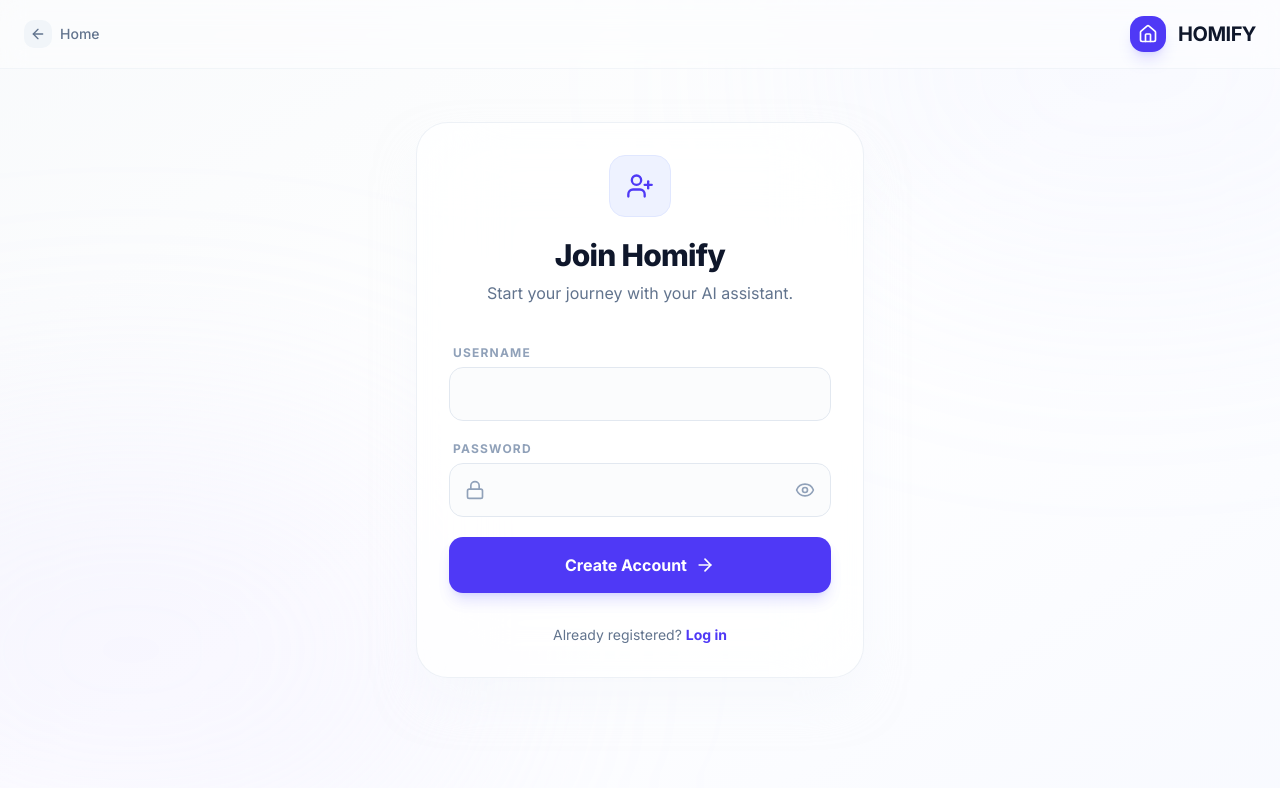
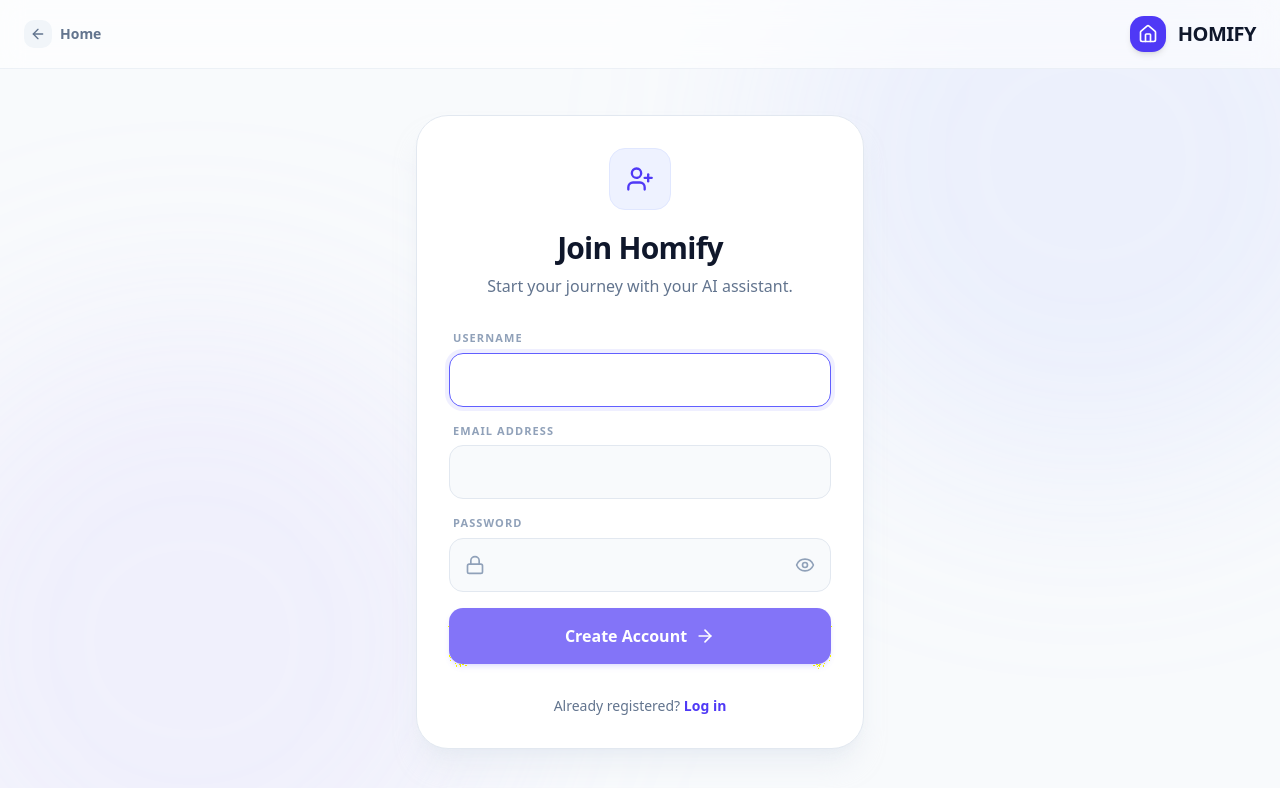
Before and after one commit to berkyalkn/proactive-home-agent, a Next.js app in the folder frontend/: page /register in a window 1280 px wide. Shown: the top 788 px of the page. Built offline with nearby package versions, Linux system fonts and the light colour scheme; no server answers.

Commit message:
feat(auth): add password strength meter and email collection
- Integrated real-time visual password strength algorithm.
- Added email input for DB consistency.
- Switched from native alerts to inline error states and added smooth exit animations.

```diff
--- a/frontend/src/app/(auth)/register/page.tsx
+++ b/frontend/src/app/(auth)/register/page.tsx
@@ -1,129 +1,187 @@
 'use client';
-import { useState } from 'react';
+import { useState, useEffect } from 'react';
 import { useRouter } from 'next/navigation';
 import api from '@/lib/api';
-import { motion } from 'framer-motion';
-import { Home, UserPlus, ArrowRight, ArrowLeft, Lock, Eye, EyeOff } from 'lucide-react';
+import { motion, AnimatePresence } from 'framer-motion';
+import { Home, UserPlus, ArrowRight, ArrowLeft, Lock, Eye, EyeOff, AlertCircle } from 'lucide-react';
 import Link from 'next/link';
 
 export default function RegisterPage() {
   const [username, setUsername] = useState('');
+  const [email, setEmail] = useState('');
   const [password, setPassword] = useState('');
   const [showPassword, setShowPassword] = useState(false);
   const [isLoading, setIsLoading] = useState(false);
+  const [error, setError] = useState<string | null>(null);
+  const [isExiting, setIsExiting] = useState(false);
+
+  const [strength, setStrength] = useState(0);
+
+  useEffect(() => {
+    let score = 0;
+    if (password.length >= 8) score += 25;
+    if (/[A-Z]/.test(password)) score += 25;
+    if (/[0-9]/.test(password)) score += 25;
+    if (/[^A-Za-z0-9]/.test(password)) score += 25;
+    setStrength(score);
+  }, [password]);
+
+  const getStrengthColor = () => {
+    if (strength === 0) return 'bg-slate-200';
+    if (strength <= 25) return 'bg-red-500';
+    if (strength <= 50) return 'bg-amber-500';
+    if (strength <= 75) return 'bg-blue-500';
+    return 'bg-emerald-500';
+  };
+
+  const getStrengthText = () => {
+    if (strength === 0) return '';
+    if (strength <= 25) return 'Weak';
+    if (strength <= 50) return 'Fair';
+    if (strength <= 75) return 'Good';
+    return 'Strong';
+  };
+
   const router = useRouter();
 
   const handleRegister = async (e: React.FormEvent) => {
     e.preventDefault();
     setIsLoading(true);
+    setError(null);
+
     try {
       await api.post('/auth/register', {
         username,
+        email,
         password,
         role: "user",
         face_embedding: null,
         voice_embedding: null
       });
-      setTimeout(() => router.push('/login'), 500);
+
+      setIsExiting(true);
+      setTimeout(() => router.push('/login'), 600);
+
     } catch (err: any) {
-      alert("Registration failed. Try a different username.");
-    } finally {
+      setError("Registration failed. This username or email might already be taken.");
       setIsLoading(false);
     }
   };
 
   return (
-    <div className="min-h-screen bg-gradient-to-br from-slate-50 via-white to-indigo-50/40 flex flex-col relative overflow-hidden">
+    <div className="min-h-screen bg-slate-50 flex flex-col relative overflow-hidden font-sans">
 
-      <div className="fixed inset-0 overflow-hidden pointer-events-none">
-        <motion.div
-          animate={{ x: [0, -100, 0], y: [0, -50, 0], scale: [1.2, 1, 1.2] }}
-          transition={{ duration: 18, repeat: Infinity, ease: "linear" }}
-          className="absolute -bottom-[10%] -left-[10%] w-[50%] h-[50%] bg-violet-200/20 blur-[120px] rounded-full"
-        />
-        <motion.div
-          animate={{ x: [0, 80, 0], y: [0, -100, 0], scale: [1, 1.1, 1] }}
-          transition={{ duration: 22, repeat: Infinity, ease: "linear" }}
-          className="absolute -top-[10%] -right-[10%] w-[50%] h-[50%] bg-indigo-200/10 blur-[120px] rounded-full"
-        />
-      </div>
+      <div className="absolute bottom-[-20%] left-[-10%] w-[50vw] h-[50vw] bg-violet-300/20 rounded-full mix-blend-multiply filter blur-[100px] opacity-70 pointer-events-none" />
+      <div className="absolute top-[-20%] right-[-10%] w-[50vw] h-[50vw] bg-indigo-300/20 rounded-full mix-blend-multiply filter blur-[100px] opacity-70 pointer-events-none" />
 
-      <nav className="fixed top-0 left-0 w-full z-50 bg-white/40 backdrop-blur-md border-b border-slate-200/40">
+      <nav className="fixed top-0 left-0 w-full z-50 bg-white/60 backdrop-blur-md border-b border-slate-200/60 transform-gpu">
         <div className="container mx-auto px-6 py-4 flex items-center justify-between">
-          <Link href="/" className="flex items-center gap-2 text-slate-500 hover:text-indigo-600 transition-colors group">
+          <Link href="/" className="flex items-center gap-2 text-slate-500 hover:text-indigo-600 transition-colors group font-bold">
             <div className="p-1.5 bg-slate-100 group-hover:bg-indigo-50 rounded-lg transition-colors">
               <ArrowLeft className="h-4 w-4" />
             </div>
-            <span className="text-sm font-medium">Home</span>
+            <span className="text-sm">Home</span>
           </Link>
-          <Link href="/" className="flex items-center gap-3">
-            <div className="p-2 bg-indigo-600 rounded-xl shadow-lg shadow-indigo-500/20">
+          <Link href="/" className="flex items-center gap-3 group">
+            <div className="p-2 bg-indigo-600 rounded-xl shadow-md group-hover:shadow-indigo-500/30 transition-all transform-gpu">
               <Home className="h-5 w-5 text-white" />
             </div>
-            <span className="text-xl font-bold text-slate-900 tracking-tight">HOMIFY</span>
+            <span className="text-xl font-extrabold text-slate-900 tracking-tight">HOMIFY</span>
           </Link>
         </div>
       </nav>
 
-      <main className="flex-1 flex items-center justify-center p-6 z-10">
+      <main className="flex-1 flex items-center justify-center p-6 z-10 mt-16">
+        <AnimatePresence>
+          {!isExiting && (
             <motion.div
-          initial={{ opacity: 0, scale: 0.95 }}
-          animate={{ opacity: 1, scale: 1 }}
-          className="w-full max-w-md bg-white/70 backdrop-blur-2xl border border-slate-200/60 p-8 rounded-[2rem] shadow-2xl shadow-slate-100/50"
+              initial={{ opacity: 0, scale: 0.95, filter: "blur(10px)" }}
+              animate={{ opacity: 1, scale: 1, filter: "blur(0px)" }}
+              exit={{ opacity: 0, scale: 1.05, filter: "blur(10px)", y: -20 }}
+              transition={{ duration: 0.5, ease: "easeInOut" }}
+              className="w-full max-w-md bg-white border border-slate-200 p-8 rounded-[2rem] shadow-xl shadow-slate-200/50"
             >
-          <div className="flex flex-col items-center mb-10 text-center">
-            <div className="p-4 bg-indigo-50 rounded-2xl border border-indigo-100 mb-5 relative">
-              <UserPlus className="h-7 w-7 text-indigo-600" />
+              <div className="flex flex-col items-center mb-8 text-center">
+                <div className="p-4 bg-indigo-50 rounded-2xl border border-indigo-100 mb-5 text-indigo-600">
+                  <UserPlus className="h-7 w-7" />
                 </div>
                 <h1 className="text-3xl font-extrabold text-slate-900 tracking-tight">Join Homify</h1>
-            <p className="text-slate-500 mt-2">Start your journey with your AI assistant.</p>
+                <p className="text-slate-500 mt-2 font-medium">Start your journey with your AI assistant.</p>
               </div>
 
-          <form onSubmit={handleRegister} className="space-y-5">
+              {error && (
+                <motion.div initial={{ opacity: 0, x: -10 }} animate={{ opacity: 1, x: 0 }} className="mb-6 p-4 bg-red-50 border border-red-100 rounded-xl flex items-start gap-3 text-red-600">
+                  <AlertCircle className="h-5 w-5 shrink-0 mt-0.5" />
+                  <p className="text-sm font-semibold">{error}</p>
+                </motion.div>
+              )}
+
+              <form onSubmit={handleRegister} className="space-y-4">
                 <div>
-              <label className="text-xs font-bold text-slate-400 ml-1 mb-1.5 block tracking-widest">USERNAME</label>
+                  <label className="text-[11px] font-bold text-slate-400 ml-1 mb-1.5 block uppercase tracking-widest">Username</label>
                   <input
                     type="text"
-                className="w-full px-4 py-3.5 rounded-xl bg-slate-50/50 border border-slate-200 focus:border-indigo-500 focus:ring-4 focus:ring-indigo-500/10 outline-none transition-all"
+                    autoFocus
+                    className="w-full px-4 py-3.5 rounded-xl bg-slate-50 border border-slate-200 focus:border-indigo-500 focus:bg-white focus:ring-4 focus:ring-indigo-500/10 outline-none transition-all font-medium text-slate-900"
                     onChange={(e) => setUsername(e.target.value)}
                     required
                   />
                 </div>
 
                 <div>
-              <label className="text-xs font-bold text-slate-400 ml-1 mb-1.5 block tracking-widest">PASSWORD</label>
+                  <label className="text-[11px] font-bold text-slate-400 ml-1 mb-1.5 block uppercase tracking-widest">Email Address</label>
+                  <input
+                    type="email"
+                    className="w-full px-4 py-3.5 rounded-xl bg-slate-50 border border-slate-200 focus:border-indigo-500 focus:bg-white focus:ring-4 focus:ring-indigo-500/10 outline-none transition-all font-medium text-slate-900"
+                    onChange={(e) => setEmail(e.target.value)}
+                    required
+                  />
+                </div>
+
+                <div>
+                  <label className="text-[11px] font-bold text-slate-400 ml-1 mb-1.5 block uppercase tracking-widest">Password</label>
                   <div className="relative">
                     <Lock className="absolute left-4 top-1/2 -translate-y-1/2 h-5 w-5 text-slate-400" />
                     <input
                       type={showPassword ? "text" : "password"}
-                  className="w-full pl-12 pr-12 py-3.5 rounded-xl bg-slate-50/50 border border-slate-200 focus:border-indigo-500 focus:ring-4 focus:ring-indigo-500/10 outline-none transition-all"
+                      className="w-full pl-12 pr-12 py-3.5 rounded-xl bg-slate-50 border border-slate-200 focus:border-indigo-500 focus:bg-white focus:ring-4 focus:ring-indigo-500/10 outline-none transition-all font-medium text-slate-900"
                       onChange={(e) => setPassword(e.target.value)}
                       required
                     />
-                <button
-                  type="button"
-                  onClick={() => setShowPassword(!showPassword)}
-                  className="absolute right-4 top-1/2 -translate-y-1/2 text-slate-400 hover:text-indigo-600"
-                >
+                    <button type="button" onClick={() => setShowPassword(!showPassword)} className="absolute right-4 top-1/2 -translate-y-1/2 text-slate-400 hover:text-indigo-600 transition-colors">
                       {showPassword ? <EyeOff className="h-5 w-5" /> : <Eye className="h-5 w-5" />}
                     </button>
                   </div>
+
+                  {password.length > 0 && (
+                    <motion.div initial={{ opacity: 0, height: 0 }} animate={{ opacity: 1, height: 'auto' }} className="mt-3 px-1">
+                      <div className="flex gap-1 h-1.5 w-full rounded-full overflow-hidden bg-slate-100">
+                        <motion.div className={`h-full ${getStrengthColor()}`} initial={{ width: 0 }} animate={{ width: `${strength}%` }} transition={{ duration: 0.3 }} />
+                      </div>
+                      <div className="flex justify-between items-center mt-1.5">
+                        <span className="text-[10px] font-bold text-slate-500 uppercase">Security</span>
+                        <span className={`text-[10px] font-bold uppercase ${strength >= 75 ? 'text-emerald-600' : 'text-slate-500'}`}>{getStrengthText()}</span>
+                      </div>
+                    </motion.div>
+                  )}
                 </div>
 
                 <button
                   type="submit"
-              disabled={isLoading}
-              className="w-full py-4 mt-4 bg-indigo-600 hover:bg-indigo-700 text-white font-bold rounded-xl shadow-lg shadow-indigo-500/20 transition-all flex items-center justify-center gap-2 group"
+                  disabled={isLoading || strength < 25}
+                  className="w-full py-4 mt-4 bg-indigo-600 hover:bg-indigo-700 text-white font-bold rounded-xl shadow-md shadow-indigo-500/20 transition-all flex items-center justify-center gap-2 group disabled:opacity-70 disabled:cursor-not-allowed transform-gpu hover:-translate-y-0.5 will-change-transform"
                 >
                   {isLoading ? "Creating..." : "Create Account"}
                   {!isLoading && <ArrowRight className="h-5 w-5 group-hover:translate-x-1 transition-transform" />}
                 </button>
               </form>
 
-          <p className="mt-8 text-center text-sm text-slate-500">
-            Already registered? <Link href="/login" className="text-indigo-600 font-bold hover:underline">Log in</Link>
+              <p className="mt-8 text-center text-sm font-medium text-slate-500">
+                Already registered? <Link href="/login" className="text-indigo-600 font-bold hover:text-indigo-700 transition-colors">Log in</Link>
               </p>
             </motion.div>
+          )}
+        </AnimatePresence>
       </main>
     </div>
   );
```
Lines whose indentation alone changed are shown as unchanged.
